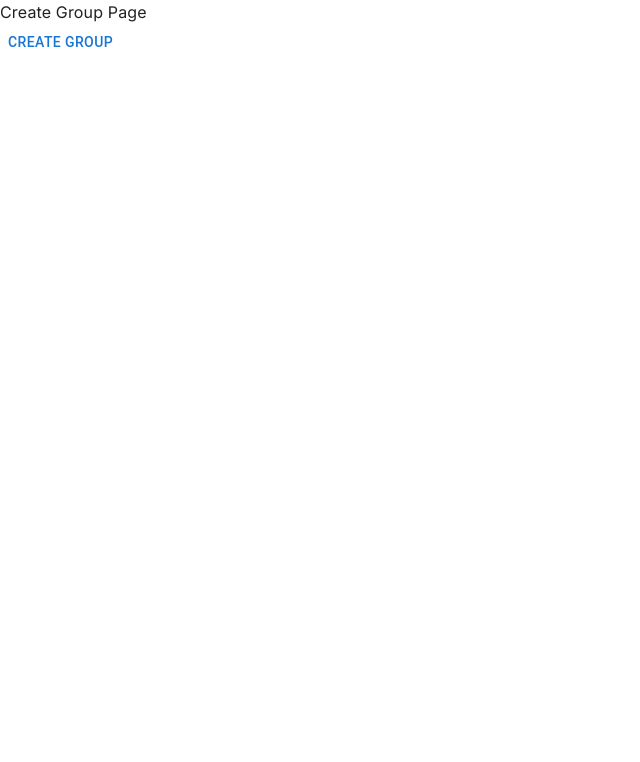
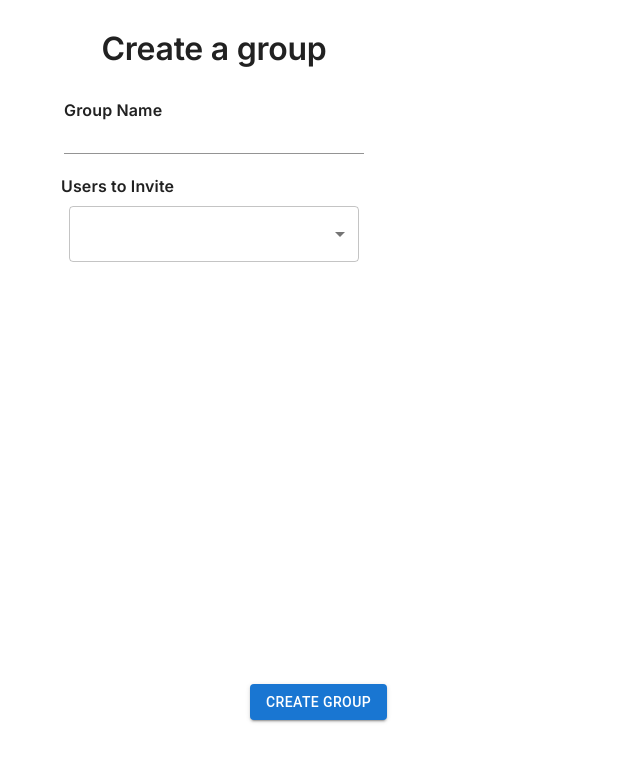
Before and after one commit to triciiaaa/4-Us, a Next.js app: page /for-us/create-group in a window 1280 px wide. Shown: the top 762 px of the page, without its empty margins (0-640 px from the left). Built offline with nearby package versions, Linux system fonts and the light colour scheme.

Commit message:
updated create group interface

```diff
--- a/app/for-us/create-group/page.js
+++ b/app/for-us/create-group/page.js
@@ -1,17 +1,47 @@
-"use client"
+"use client";
 
-import Image from 'next/image'
-import styles from '../../page.module.css'
-import { Button } from "@mui/material";
-import { useRouter } from 'next/navigation'
+import Image from "next/image";
+import styles from "../../page.module.css";
+import { Button, Typography, TextField, Stack, Box } from "@mui/material";
+import { useRouter } from "next/navigation";
+import UserMultiSelect from '../../for-us/create-group/user-multi-select'
 
 export default function CreateGroup() {
-  const router = useRouter()
+  const router = useRouter();
 
   return (
     <main className={styles.main}>
-      <div>Create Group Page</div>
-      <Button onClick={() => router.push('/for-us/new-group')}>Create Group</Button>
+      <Typography
+        variant="h2"
+        textAlign="center"
+        style={{
+          paddingTop: "30px",
+          paddingBottom: "30px",
+        }}
+      >
+        Create a group
+      </Typography>
+      <Stack display="flex" alignItems="center" gap="20px">
+        <Stack>
+          <Typography variant="body_bold">Group Name</Typography>
+          <TextField
+            id="standard-search"
+            label=""
+            type="search"
+            variant="standard"
+            sx={{ width: "300px" }}
+          />
+        </Stack>
+        <Stack>
+          <Typography variant="body_bold">Users to Invite</Typography>
+        <UserMultiSelect/>
+        </Stack>
+      </Stack>
+      <Box position="absolute" bottom="80px" marginLeft="250px">
+      <Button variant="contained" onClick={() => router.push("/for-us/blank-group")}>
+        Create Group
+      </Button>
+      </Box>
     </main>
-  )
+  );
 }
--- /dev/null
+++ b/app/for-us/create-group/user-multi-select.js
@@ -0,0 +1,86 @@
+"use client";
+
+import Link from "next/link";
+import {
+  Box,
+  OutlinedInput,
+  InputLabel,
+  MenuItem,
+  FormControl,
+  Select,
+  Chip,
+} from "@mui/material";
+import { useState } from "react";
+import { useTheme } from "@mui/material/styles";
+
+const ITEM_HEIGHT = 48;
+const ITEM_PADDING_TOP = 8;
+const MenuProps = {
+  PaperProps: {
+    style: {
+      maxHeight: ITEM_HEIGHT * 4.5 + ITEM_PADDING_TOP,
+      width: 250,
+    },
+  },
+};
+
+const names = ["@tricia", "@huiling", "@shirer", "@nurin"];
+
+function getStyles(name, personName, theme) {
+  return {
+    fontWeight:
+      personName.indexOf(name) === -1
+        ? theme.typography.fontWeightRegular
+        : theme.typography.fontWeightMedium,
+  };
+}
+
+export default function UserMultiSelect() {
+  const theme = useTheme();
+
+  const [personName, setPersonName] = useState([]);
+
+  const handleChange = (event) => {
+    const {
+      target: { value },
+    } = event;
+    setPersonName(
+      // On autofill we get a stringified value.
+      typeof value === "string" ? value.split(",") : value
+    );
+  };
+
+  return (
+    <div>
+      <FormControl sx={{ m: 1, width: "290px" }}>
+        <InputLabel id="demo-multiple-chip-label"></InputLabel>
+        <Select
+          labelId="demo-multiple-chip-label"
+          id="demo-multiple-chip"
+          multiple
+          value={personName}
+          onChange={handleChange}
+          input={<OutlinedInput id="select-multiple-chip" label="Chip" />}
+          renderValue={(selected) => (
+            <Box sx={{ display: "flex", flexWrap: "wrap", gap: 0.5 }}>
+              {selected.map((value) => (
+                <Chip key={value} label={value} />
+              ))}
+            </Box>
+          )}
+          MenuProps={MenuProps}
+        >
+          {names.map((name) => (
+            <MenuItem
+              key={name}
+              value={name}
+              style={getStyles(name, personName, theme)}
+            >
+              {name}
+            </MenuItem>
+          ))}
+        </Select>
+      </FormControl>
+    </div>
+  );
+}
--- a/app/for-us/page.js
+++ b/app/for-us/page.js
@@ -43,7 +43,7 @@ export default function ForUs() {
             alt="Preview"
           />
         </Stack>
-        <Box position="absolute" bottom="30px" marginLeft="350px">
+        <Box position="absolute" bottom="80px" marginLeft="350px">
           <IconButton
             aria-label="add"
             onClick={() => router.push("/for-us/create-group")}
--- a/app/page.module.css
+++ b/app/page.module.css
@@ -1,5 +1,5 @@
 .main {
-  min-height: 100vh;
+  min-height: 812px;
   max-width: 428px;
   background-color: white;
 }
```
Also changed, not shown: app/for-us/blank-group/page.js (added, +22 -0 lines).
